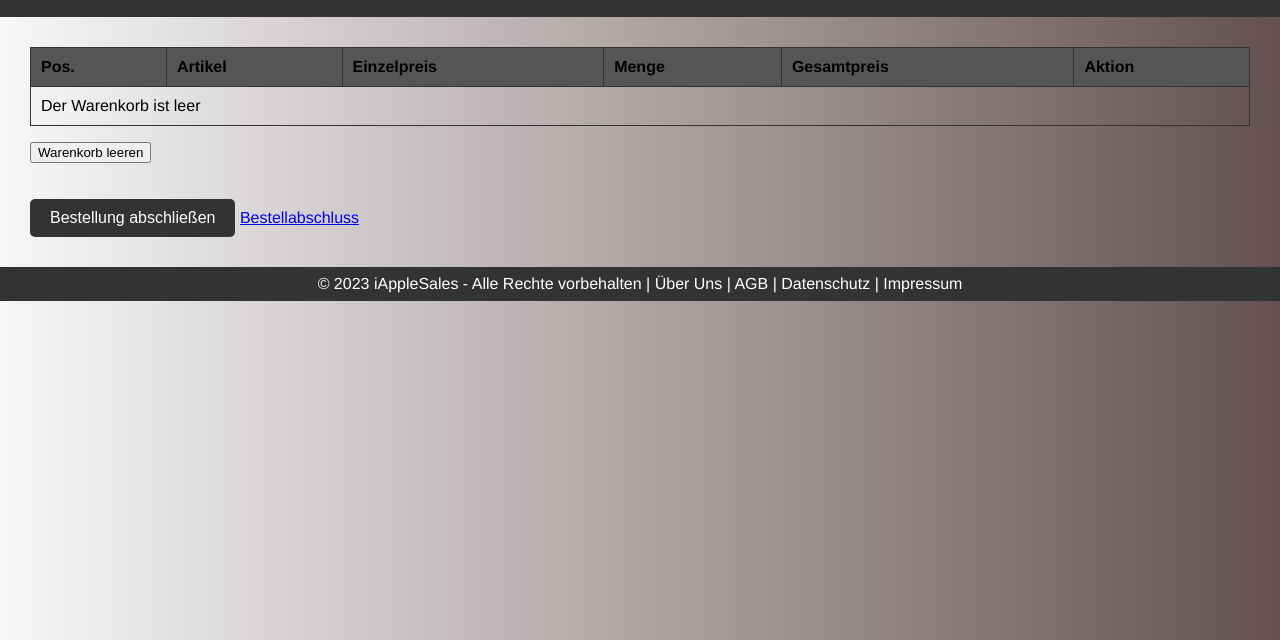
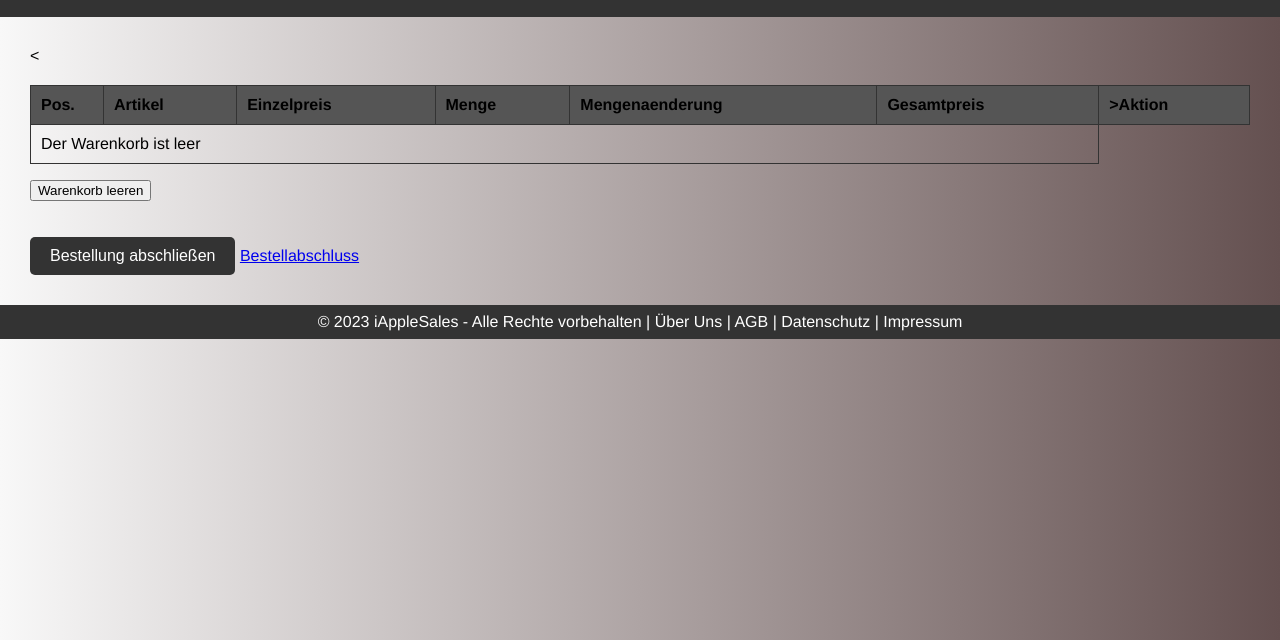
Before and after one commit to Aledjif1/VSC-Web2-Prak_responsive2.3, a plain HTML site: page Frontend/default_warenkorb.html in a window 1280 px wide. Shown: the part 160-800 px from the top of the page. Drawn offline with nearby package versions, Linux system fonts and the light colour scheme; files whose address does not match are found by name.

Commit message:
Warenkorbseite

```diff
--- a/Frontend/default_warenkorb.html
+++ b/Frontend/default_warenkorb.html
@@ -46,12 +46,13 @@
         <table class="cart-table" id="basket">
             <thead>
             <tr>
-                <th>Pos.</th>
-                <th>Artikel</th>
-                <th>Einzelpreis</th>
-                <th>Menge</th>
-                <th>Gesamtpreis</th>
-                <th>Aktion</th>
+                <th id="article-number">Pos.</th>
+                <th id="article-name">Artikel</th>
+                <th id="unit-price">Einzelpreis</th>
+                <th id="quantity">Menge</th>
+                <th>Mengenaenderung</th>
+                <th id="total-price">Gesamtpreis</th>
+                <<th id="total-price">>Aktion</th>
             </tr>
             </thead>
             <tbody id="cart-items-table">
--- a/Frontend/script/shopAndBasket.js
+++ b/Frontend/script/shopAndBasket.js
@@ -296,7 +296,7 @@ function changeQuantity(idx, delta) {
         if (newAmount >= 0) {
             // Aktualisiere die Menge
             basket[idx].amount = newAmount;
-
+g
             // Speichere die Änderungen in localStorage
             setJSONSessionItem('shoppingBasket', basket);
 
```
